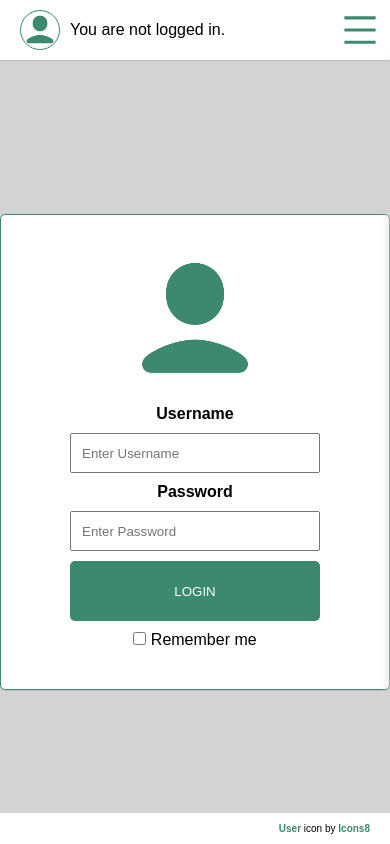
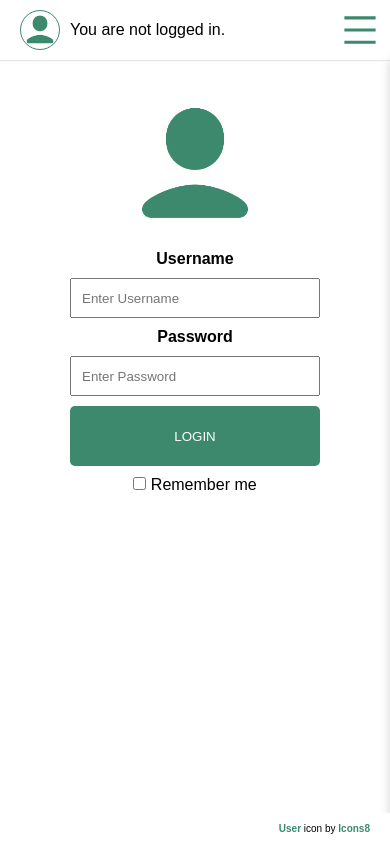
Before and after one commit to wojzbr/login-form, a React (Create React App) app: page /login-form/login in a window 390 px wide. Built offline with nearby package versions, Linux system fonts and the light colour scheme.

Commit message:
improved login/signin form responsiveness for mobile devices, removed its hideous border as well

```diff
--- a/src/logIn/LogIn.js
+++ b/src/logIn/LogIn.js
@@ -8,7 +8,7 @@ const LogIn = ({ setIsAuthenticated }) => {
     }
 
     return (
-        <form id="logInForm">
+        <form className="logSignForm" id="logInForm">
 
             <div id="logInUserPhoto">
                 <img src={photoPlaceholder} alt="random user avatar" />
--- a/src/logIn/logIn.css
+++ b/src/logIn/logIn.css
@@ -1,7 +1,6 @@
-#logInForm {
+.logSignForm {
     width: 400px;
-    border: 1px solid var(--accent);
-    box-shadow: rgba(0, 0, 0, 0.1) 0 1px 1px 0;
+    box-shadow: 0 0 10px darkgray;
     border-radius: 5px;
     background: white;
     display: flex;
@@ -22,6 +21,18 @@ button[type="submit"] {
     margin: 0 0 10px 0;
     width: 250px;
 }
-#logInForm>* {
+.logSignForm>* {
     margin-bottom: 10px;
 }
+
+@media only screen and (max-width: 768px) {
+
+}
+@media only screen and (max-width: 480px) {
+    .logSignForm {
+        width: 100%;
+        height: calc(100vh - 60px);
+        border: none;
+        border-radius: 0;
+    }
+}
--- a/src/signIn/SignIn.js
+++ b/src/signIn/SignIn.js
@@ -17,7 +17,7 @@ const SignIn = () => {
     }
 
     return (
-        <form id="logInForm">
+        <form className="logSignForm" id="signInForm">
             <label for="email"><b>Email</b></label>
             <input type="email" placeholder="Enter email" name="email" id="signInEmail" required />
 
```
